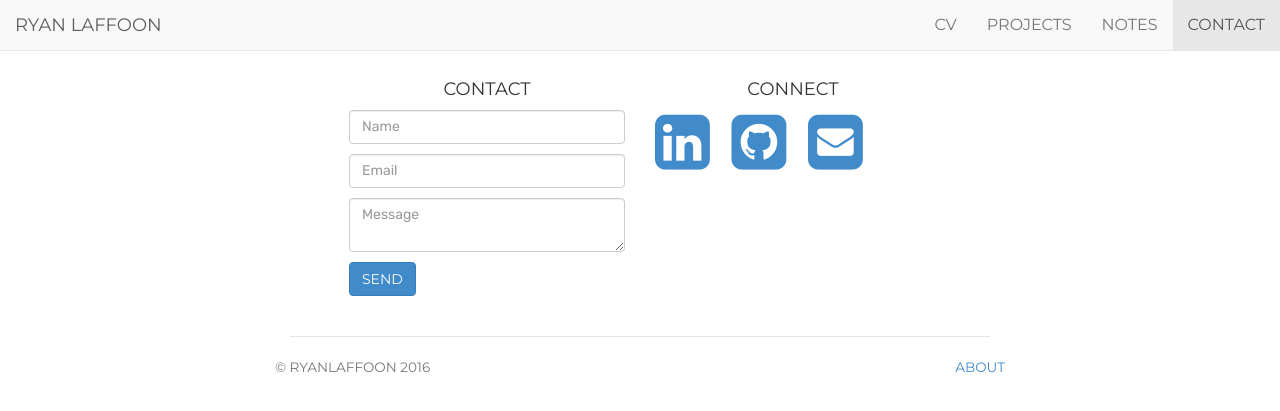
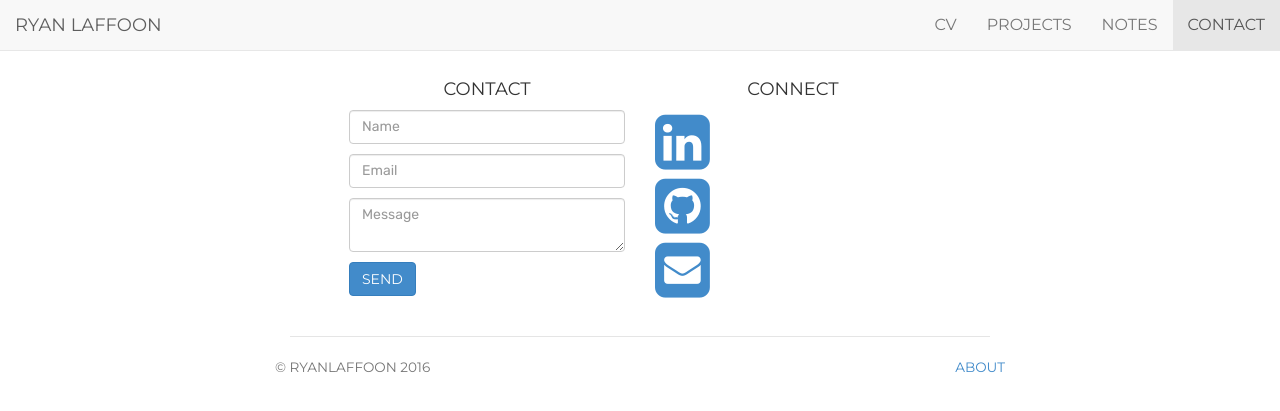
Before and after one commit to ryanlaffoon/ryanlaffoon.github.io, a Jekyll site: the page built from contact/index.html, in a window 1280 px wide. Shown: the top 411 px of the page. Built offline with Jekyll 4.4.1, drawn with Linux system fonts in a browser that asks for light colours.

Commit message:
Update index.html

```diff
--- a/contact/index.html
+++ b/contact/index.html
@@ -19,10 +19,8 @@ description: Contact information for Ryan Laffoon, A Developer and Musician livi
     </div>
     <div class="contactIcons col-md-6">
         <h4>Connect</h4>
-        <div class="row">
-            <span class="contactIcon col-md-3"><a href="https://www.linkedin.com/in/ryan-laffoon/"><i class="fa fa-linkedin-square fa-4x"></i></a></span>
-            <span class="contactIcon col-md-3"><a href="https://github.com/ryanlaffoon"><i class="fa fa-github-square fa-4x"></i></a></span>
-            <span class="contactIcon col-md-3"><a href="mailto:ryan_laffoon@msn.com"><i class="fa fa-envelope-square fa-4x"></i></a></span>
-        </div>
+        <span class="contactIcon"><a href="https://www.linkedin.com/in/ryan-laffoon/"><i class="fa fa-linkedin-square fa-4x"></i></a></span>
+        <span class="contactIcon"><a href="https://github.com/ryanlaffoon"><i class="fa fa-github-square fa-4x"></i></a></span>
+        <span class="contactIcon"><a href="mailto:ryan_laffoon@msn.com"><i class="fa fa-envelope-square fa-4x"></i></a></span>
     </div>
 </div>
```
